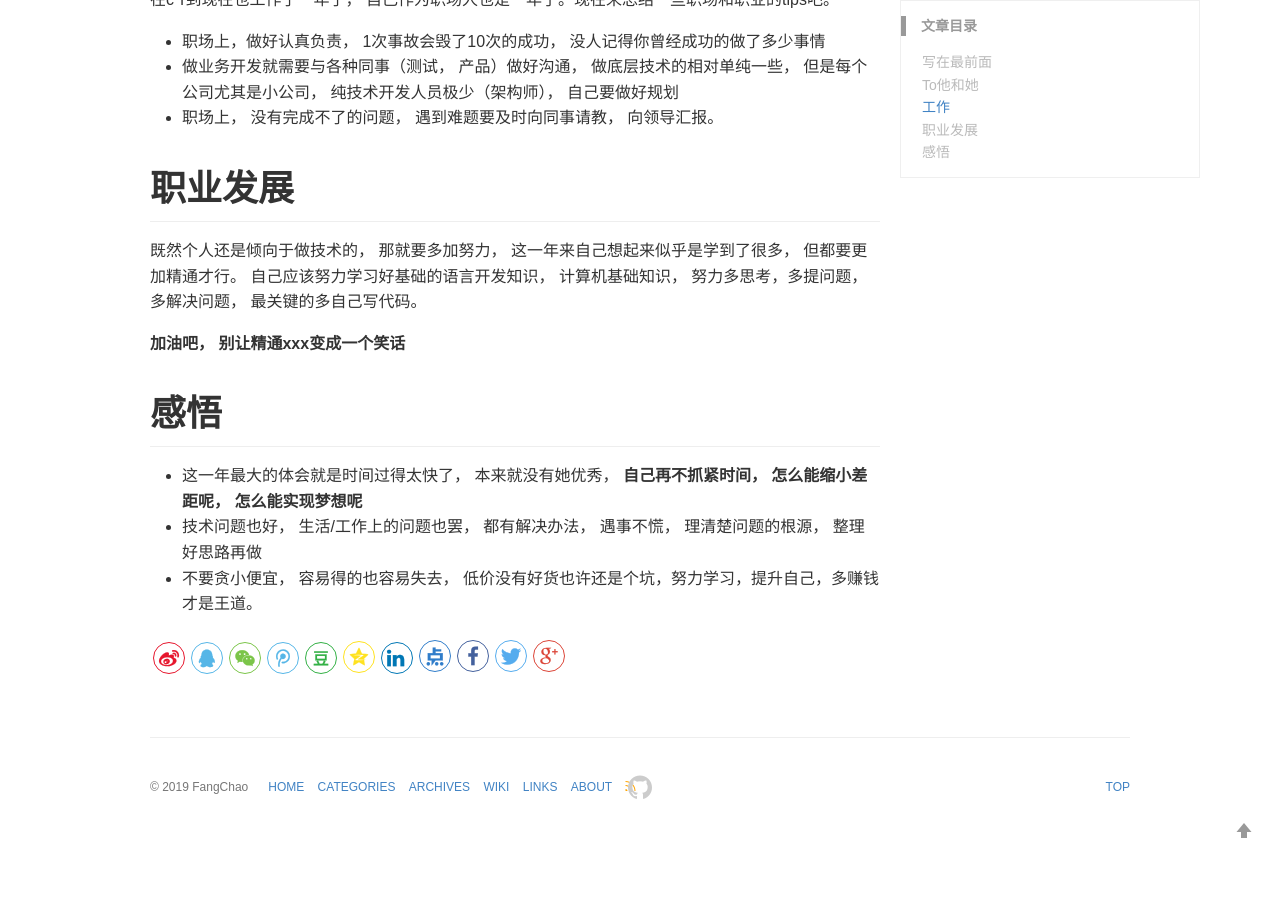
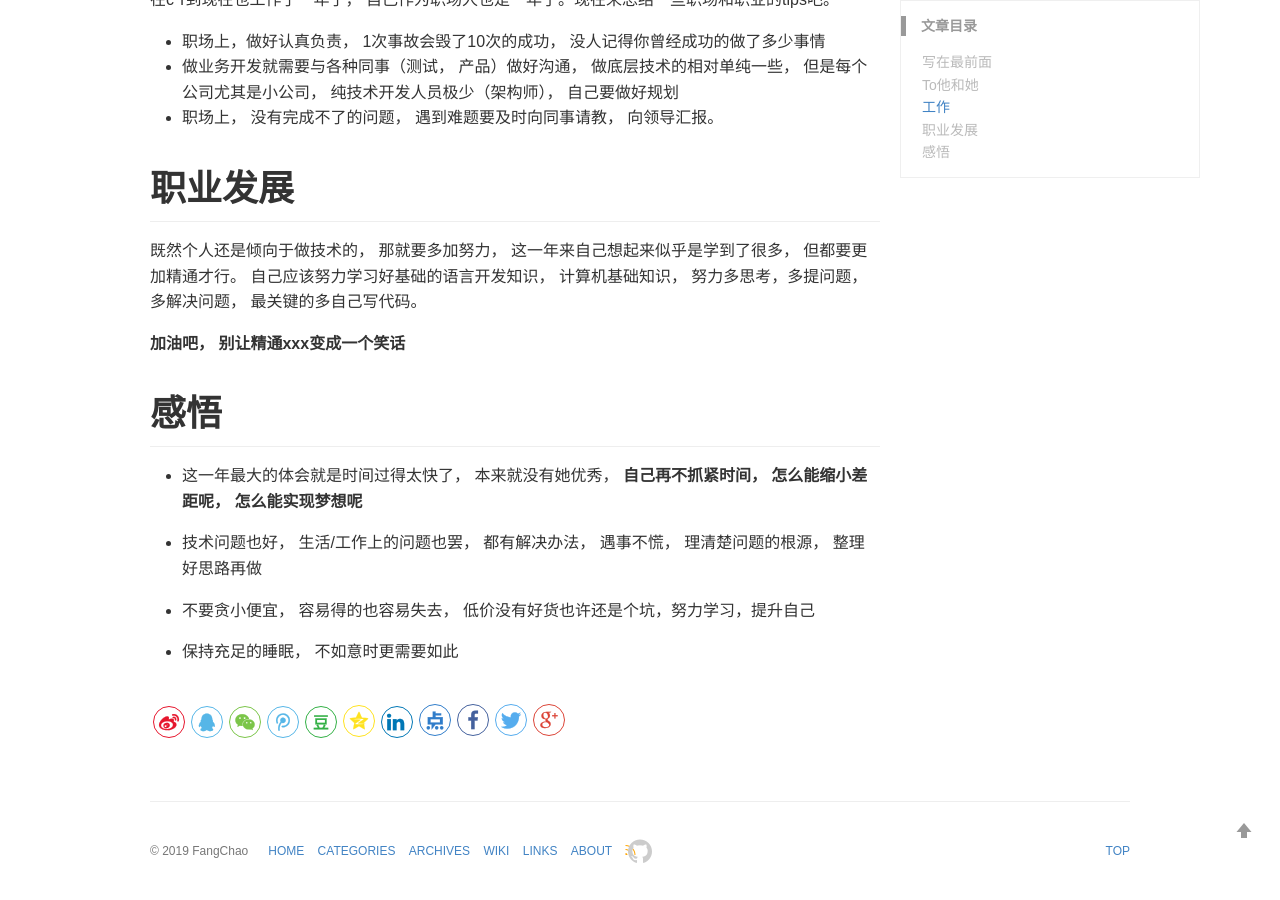
Before and after one commit to alanackart/alanackart.github.io, a Jekyll site: the page built from _posts/2019-05-29-one year(18.06-19.07).md, in a window 1280 px wide and 900 px high, scrolled down 979 px. Built offline with Jekyll 4.4.1, drawn with Linux system fonts in a browser that asks for light colours; comment, search, counter and statistics services are not loaded; before the commit the page ends 1815 px from its top, so only the background shows below that.

Commit message:
minor update

```diff
--- a/_posts/2019-05-29-one year(18.06-19.07).md
+++ b/_posts/2019-05-29-one year(18.06-19.07).md
@@ -43,5 +43,9 @@ FLAG没倒，这个总结工作1年的总结写完了😂
 # 感悟
 
 - 这一年最大的体会就是时间过得太快了， 本来就没有她优秀， **自己再不抓紧时间， 怎么能缩小差距呢， 怎么能实现梦想呢**
+
 - 技术问题也好， 生活/工作上的问题也罢， 都有解决办法， 遇事不慌， 理清楚问题的根源， 整理好思路再做
-- 不要贪小便宜， 容易得的也容易失去， 低价没有好货也许还是个坑，努力学习，提升自己，多赚钱才是王道。
+
+- 不要贪小便宜， 容易得的也容易失去， 低价没有好货也许还是个坑，努力学习，提升自己
+
+- 保持充足的睡眠， 不如意时更需要如此
```
Also changed, not shown: _posts/2019-07-20-rust note.md (+5 -1 lines).
